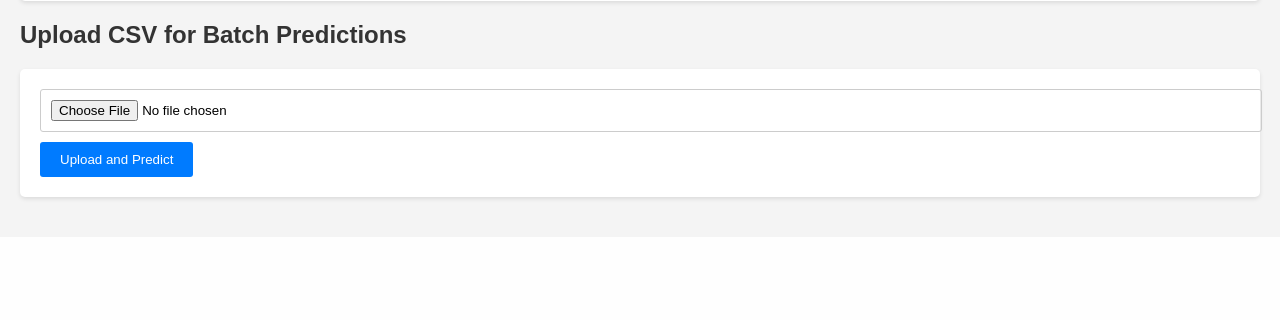
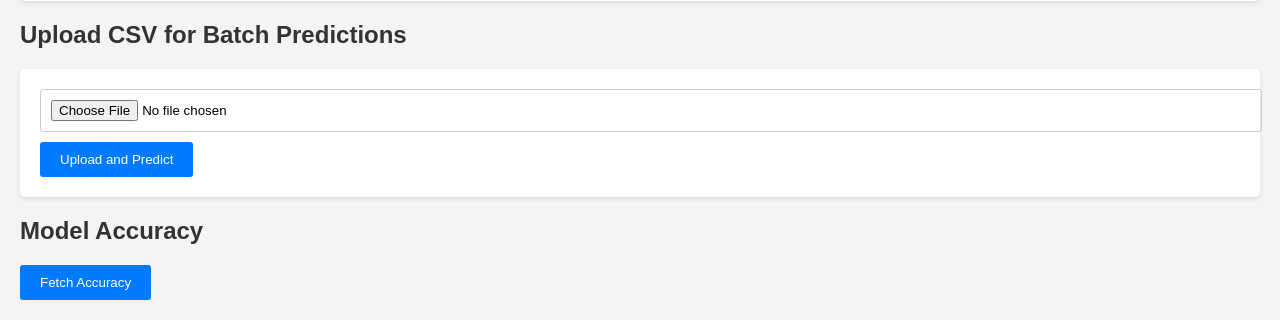
Before and after one commit to ahmed5145/AI-Model, a Flask app: page / in a window 1280 px wide. Shown: the part 1084-1404 px from the top of the page. Before the commit the page ends 1286 px from the top, so only its background shows below. Run offline with Flask 3, Linux system fonts and the light colour scheme; parts of the project's set-up code (start-up, migrations or seed data) failed here and were passed over.

Commit message:
- Added an accuracy score calculator function and enabled it in the front-end allowing user to fetch the accuracy of the two models(lr, rf) - Streamlined the code for efficiency and readability.

```diff
--- a/main.py
+++ b/main.py
@@ -51,52 +51,35 @@ train_test_split(variables, price, test_size=0.2, random_state=100)
 lr = LinearRegression()
 lr.fit(variables_train, price_train)
 
-### Applying the model to make a prediction
-
-price_lr_train_pred = lr.predict(variables_train)
-price_lr_test_pred = lr.predict(variables_test)
-
-### Evaluate Model Performance
-lr_train_mse = mean_squared_error(price_train, price_lr_train_pred)
-lr_train_r2 = r2_score(price_train, price_lr_train_pred)
-
-lr_test_mse = mean_squared_error(price_test, price_lr_test_pred)
-lr_test_r2 = r2_score(price_test, price_lr_test_pred)
-
-lr_results = pd.DataFrame(['Linear Regression', lr_train_mse, lr_train_r2, lr_test_mse, lr_test_r2]).transpose()
-lr_results.columns = ['Method', 'Training MSE', 'Training R2', 'Test MSE', 'Test R2']
 
 ## Random Forest
 ### Training the model
 rf = RandomForestRegressor(max_depth=2, random_state=100)
 rf.fit(variables_train, price_train)
 
-### Applying the model to make predictions
-price_rf_train_pred = rf.predict(variables_train)
-price_rf_test_pred = rf.predict(variables_test)
-
-### Evaluate Model Performance
-rf_train_mse = mean_squared_error(price_train, price_rf_train_pred)
-rf_train_r2 = r2_score(price_train, price_rf_train_pred)
-
-rf_test_mse = mean_squared_error(price_test, price_rf_test_pred)
-rf_test_r2 = r2_score(price_test, price_rf_test_pred)
-
-rf_results = pd.DataFrame(['Random Forest', rf_train_mse, rf_train_r2, rf_test_mse, rf_test_r2]).transpose()
-rf_results.columns = ['Method', 'Training MSE', 'Training R2', 'Test MSE', 'Test R2']
-
-
-## Model Comparison
-df_models = pd.concat([lr_results, rf_results], axis=0).reset_index(drop=True)
-
-
-
+# Function to make predictions
 def predict_price(features):
     input_data = pd.DataFrame([features], columns=variables.columns)
     prediction_lr = lr.predict(input_data)[0]
     prediction_rf = rf.predict(input_data)[0]
     prediction_avg = (prediction_lr + prediction_rf) / 2
     return prediction_lr, prediction_rf, prediction_avg
+
+# Function to calculate accuracy score
+def calculate_accuracy():
+    # Predicting on the test set
+    price_lr_test_pred = lr.predict(variables_test)
+    price_rf_test_pred = rf.predict(variables_test)
+
+    # Calculating R2 Score
+    lr_r2_score = r2_score(price_test, price_lr_test_pred)
+    rf_r2_score = r2_score(price_test, price_rf_test_pred)
+
+    # Converting R2 Score to percentage
+    lr_accuracy = lr_r2_score * 100
+    rf_accuracy = rf_r2_score * 100
+
+    return lr_accuracy, rf_accuracy
 
 @app.route('/')
 def home():
@@ -142,5 +125,13 @@ def upload_file():
             'average_prediction': predictions_avg
         })
 
+@app.route('/accuracy', methods=['GET'])
+def accuracy():
+    lr_accuracy, rf_accuracy = calculate_accuracy()
+    return jsonify({
+        'Linear Regression Accuracy': f'{lr_accuracy:.2f}%',
+        'Random Forest Accuracy': f'{rf_accuracy:.2f}%'
+    })
+
 if __name__ == "__main__":
     app.run(debug=True)
--- a/templates/index.html
+++ b/templates/index.html
@@ -35,6 +35,15 @@
             } else {
                 alert(`Linear Regression Predictions: \n${result.linear_regression.join('\n')}\n\nRandom Forest Predictions: \n${result.random_forest.join('\n')}\n\nAverage Predictions: \n${result.average_prediction.join('\n')}`);
             }
+        }
+
+        async function fetchAccuracy() {
+            const response = await fetch('/accuracy', {
+                method: 'GET'
+            });
+
+            const result = await response.json();
+            alert(`Model Accuracy:\n\nLinear Regression Accuracy: ${result['Linear Regression Accuracy']}\nRandom Forest Accuracy: ${result['Random Forest Accuracy']}`);
         }
     </script>
 </head>
@@ -88,5 +97,8 @@
         <input type="file" name="file" accept=".csv" required>
         <button type="submit">Upload and Predict</button>
     </form>
+
+    <h2>Model Accuracy</h2>
+    <button onclick="fetchAccuracy()">Fetch Accuracy</button>
 </body>
 </html>
```
